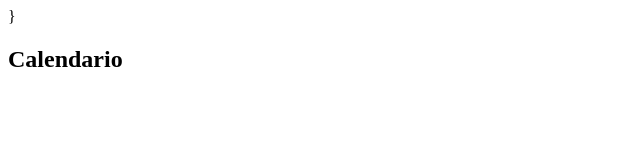
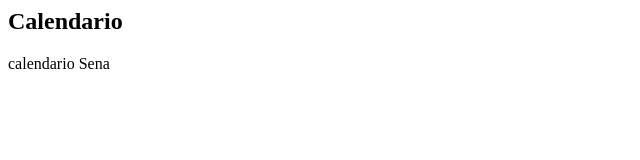
Before and after one commit to Ferchosena/html, a plain HTML site: page calendario.html in a window 1280 px wide. Shown: the whole page, without its empty margins (0-640 px from the left). Drawn offline with Linux system fonts and the light colour scheme.

Commit message:
version2

```diff
--- a/calendario.html
+++ b/calendario.html
@@ -1,8 +1,9 @@
 <html>
   <head>
     <title>Calendario</title>
-  </head>}
+  </head>
   <body>
     <H2>Calendario</H2>
+    <p>calendario Sena</p>
   </body>
 </html>
```
